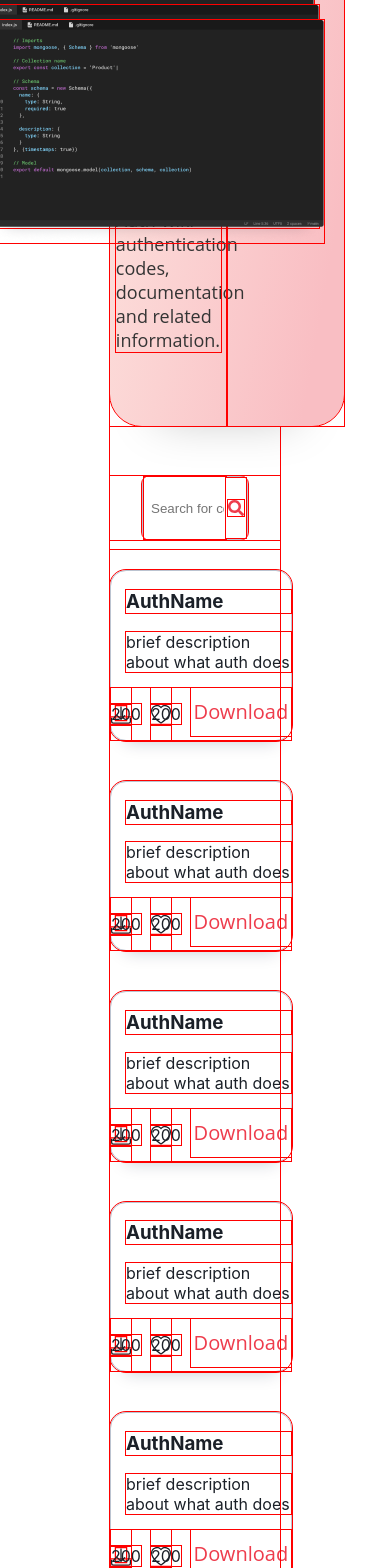
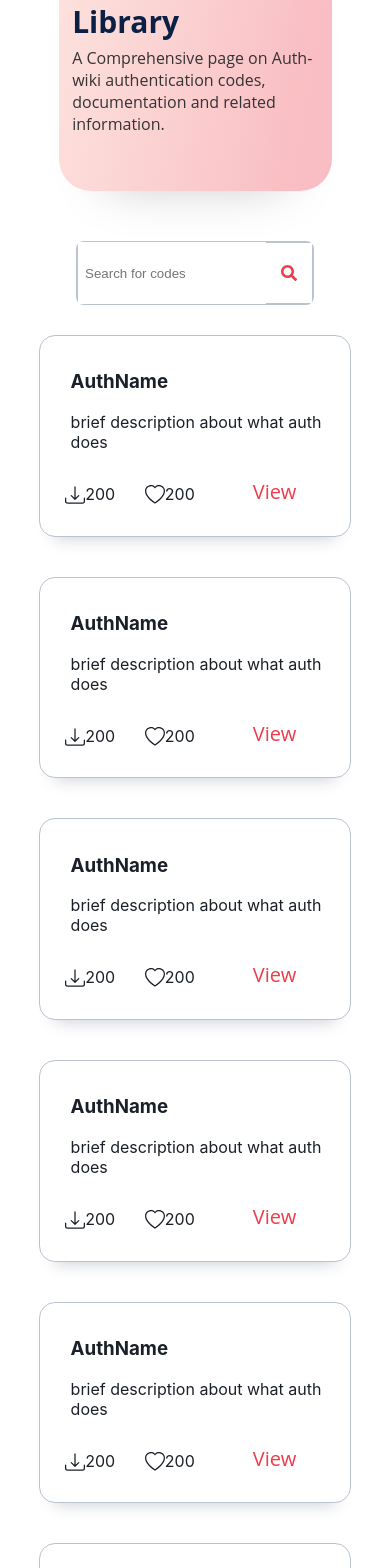
Before and after one commit to zuri-training/TeamGorilla-Auth_wiki, a React (Create React App) app in the folder FrontEnd/: page / in a window 390 px wide. Shown: the part 260-1828 px from the top of the page. Built offline with nearby package versions, Linux system fonts and the light colour scheme.

Commit message:
worked on responsiveness of library

```diff
--- a/FrontEnd/src/components/Header/Header.css
+++ b/FrontEnd/src/components/Header/Header.css
@@ -33,6 +33,7 @@
     font-style: 600;
     font-size: 20px;
     line-height: 28px;
+    color: inherit;
     /* background-color:brown; */
 }
 .header .active{
--- a/FrontEnd/src/index.css
+++ b/FrontEnd/src/index.css
@@ -1,6 +1,6 @@
-*{
+/* *{
   outline: 1px solid red;
- }
+ } */
 
 body {
   margin: 0;
@@ -17,3 +17,7 @@ code {
   font-family: source-code-pro, Menlo, Monaco, Consolas, 'Courier New',
     monospace;
 }
+a{
+  text-decoration: none;
+  cursor: pointer;
+}
--- a/FrontEnd/src/pages/Library/Library.css
+++ b/FrontEnd/src/pages/Library/Library.css
@@ -1,9 +1,9 @@
-.doc{
-    margin: 0 110px;
-}
+/* .doc{
+    padding: 0 110px
+} */
 .doc .doc-header{
     position: relative;
-    width:60vw;
+    width:780px;
     height: 60vh;
     background: linear-gradient(280.02deg, #F9BEC3 13.11%, #FDE5E0 104.68%);
     box-shadow: 0px 40px 48px -48px rgba(0, 0, 0, 0.25);
@@ -37,7 +37,6 @@
 .doc .doc-header .left{
     position: relative;
     width: 50%;
-    /* text-align: center; */
 }
 .doc .doc-header .left .doc-desc{
     width: 90%;
@@ -63,11 +62,8 @@
 
 
 .doc .library-search-wrapper{
-    /* position: absolute; */
-    /* box-sizing: border-box; */
     display: flex;
     align-items: center;
-    /* border: 2px solid #BBC3D0; #0A2145 */
     border: 2px solid #BBC3D0;
     border-radius: 8px;
     height: 60px;
@@ -81,13 +77,11 @@
     height: 100%;
     width: 100%;
     border: none;
-    /* outline: none; */
+    outline: none;
     width: 80%;
     text-indent: 5px;
-    /* border: 2px solid #BBC3D0; */
 }
 .doc .library-search-span {
-    /* background-color: /*#0A2145; */
     background: #fff;
     color: #EE3C4C;
     height: 100%;
@@ -100,27 +94,22 @@
 }
 .doc .container{
     display: flex;
-    width: 100%;
-    /* justify-content: center; */
+
+    width: 80%;
+    margin: auto;
     justify-content:space-between;
     align-items:flex-start ;
-    /* margin: 50px 0px; */
     flex-wrap: wrap;
-    /* margin: 0 auto; */
-    /* margin-left: -50px; */
-    /* margin-bottom: 50px; */
     color: #1B2028;
 
 }
 .doc .container .card {
-    /* background: #0A2145; */
     background: white;
     border-radius: 32px;
     width: 300px;
     min-height: 150px;
     border: 1px solid #BBC3D0;
     border-radius: 16px;
-    /* margin:30px 20px; */
     margin: 20px 0px 20px 0px;
     box-shadow: 0px 16px 16px -16px rgba(10, 33, 69, 0.25);
 }
@@ -137,7 +126,6 @@
 }
 .doc .container .card .el span {
     padding-top: 16px;
-    /* height: 48px; */
     font-family:'Open Sans';
     font-style: 600;
     font-size: 20px;
@@ -151,7 +139,6 @@
     gap: 8px;
     width: 100px;
     height: 48px;
-    /* border-radius: 8px; */
     font-family:'Open Sans';
     font-style: 600;
     font-size: 20px;
@@ -162,3 +149,39 @@
     color: #EE3C4C;
     border: none
 }
+@media only screen and (max-width: 768px) {
+    .doc .doc-header{
+        width: 70%;
+        height: auto;
+        flex-direction: column;
+        justify-content:center;
+        align-items: center;
+        padding: 40px 0px;
+    }
+    .doc .doc-header .right {
+        display: none;
+    }
+    .doc .doc-header .left {
+        width: 100%;
+    }
+    .doc .doc-header .left h3{
+        margin-top: 0px;
+
+    }
+    .doc .container {
+        justify-content:center;
+    }
+    .doc .container .card{
+        padding:5%;
+    }
+
+}
+@media only screen and (max-width: 550px) {
+    .doc .doc-header h3{
+        font-size: 30px !important;
+        padding-bottom: 15px;
+    }
+    .doc .doc-header p{
+        font-size: 16px !important;
+    }
+}
--- a/FrontEnd/src/pages/Library/Library.js
+++ b/FrontEnd/src/pages/Library/Library.js
@@ -1,18 +1,11 @@
-import React, {useState} from 'react'
-import {BsDownload, BsHeart, BsHeartFill} from 'react-icons/bs'
+import React from 'react'
+
 import './Library.css'
 import logo from '../../assets/images/main 4.png'
+import LibraryCard from './LibraryCard'
 
 function Library() {
-  const [checked, setChecked] = useState(false);
-  const check = () => {
-    if (checked === false){
-      setChecked(true)
-    } else{
-      setChecked(false)
-    }
-    console.log(checked)
-  }
+
   return (
     <div className=''>
       <div className='doc'>
@@ -41,102 +34,15 @@ function Library() {
         </div>
       </div>
       <div className='container'>
-      <div className='card'>
-          <h3>AuthName</h3>
-          <p>brief description about what auth does</p>
-          <div className='el'>
-            <span><BsDownload /></span>
-            <p>200</p>
-          { checked ? <span onClick={() => check()}><BsHeartFill /></span>:
-          <span onClick={() => check()}><BsHeart /></span>}
-          <p>200</p>
-          <button>Download</button>
-          </div>
-        </div>
-        <div className='card'>
-          <h3>AuthName</h3>
-          <p>brief description about what auth does</p>
-          <div className='el'>
-            <span><BsDownload /></span>
-            <p>200</p>
-          { checked ? <span onClick={() => check()}><BsHeartFill /></span>:
-          <span onClick={() => check()}><BsHeart /></span>}
-          <p>200</p>
-          <button>Download</button>
-          </div>
-        </div>
-        <div className='card'>
-          <h3>AuthName</h3>
-          <p>brief description about what auth does</p>
-          <div className='el'>
-            <span><BsDownload /></span>
-            <p>200</p>
-          { checked ? <span onClick={() => check()}><BsHeartFill /></span>:
-          <span onClick={() => check()}><BsHeart /></span>}
-          <p>200</p>
-          <button>Download</button>
-          </div>
-        </div>
-        <div className='card'>
-          <h3>AuthName</h3>
-          <p>brief description about what auth does</p>
-          <div className='el'>
-            <span><BsDownload /></span>
-            <p>200</p>
-          { checked ? <span onClick={() => check()}><BsHeartFill /></span>:
-          <span onClick={() => check()}><BsHeart /></span>}
-          <p>200</p>
-          <button>Download</button>
-          </div>
-        </div>
-        <div className='card'>
-          <h3>AuthName</h3>
-          <p>brief description about what auth does</p>
-          <div className='el'>
-            <span><BsDownload /></span>
-            <p>200</p>
-          { checked ? <span onClick={() => check()}><BsHeartFill /></span>:
-          <span onClick={() => check()}><BsHeart /></span>}
-          <p>200</p>
-          <button>Download</button>
-          </div>
-        </div>
-        <div className='card'>
-          <h3>AuthName</h3>
-          <p>brief description about what auth does</p>
-          <div className='el'>
-            <span><BsDownload /></span>
-            <p>200</p>
-          { checked ? <span onClick={() => check()}><BsHeartFill /></span>:
-          <span onClick={() => check()}><BsHeart /></span>}
-          <p>200</p>
-          <button>Download</button>
-          </div>
-        </div>
-        <div className='card'>
-          <h3>AuthName</h3>
-          <p>brief description about what auth does</p>
-          <div className='el'>
-            <span><BsDownload /></span>
-            <p>200</p>
-          { checked ? <span onClick={() => check()}><BsHeartFill /></span>:
-          <span onClick={() => check()}><BsHeart /></span>}
-          <p>200</p>
-          <button>Download</button>
-          </div>
-        </div>
-        <div className='card'>
-          <h3>AuthName</h3>
-          <p>brief description about what auth does</p>
-          <div className='el'>
-            <span><BsDownload /></span>
-            <p>200</p>
-          { checked ? <span onClick={() => check()}><BsHeartFill /></span>:
-          <span onClick={() => check()}><BsHeart /></span>}
-          <p>200</p>
-          <button>Download</button>
-          </div>
-        </div>
+      <LibraryCard />
+      <LibraryCard />
+      <LibraryCard />
+      <LibraryCard />
+      <LibraryCard />
+      <LibraryCard />
+      <LibraryCard />
+      <LibraryCard />
+      <LibraryCard />
 
       </div>
       </div>
--- /dev/null
+++ b/FrontEnd/src/pages/Library/LibraryCard.js
@@ -0,0 +1,30 @@
+import React, {useState}from 'react'
+import {BsDownload, BsHeart, BsHeartFill} from 'react-icons/bs'
+
+function LibraryCard() {
+    const [checked, setChecked] = useState(false);
+  const check = () => {
+    if (checked === false){
+      setChecked(true)
+    } else{
+      setChecked(false)
+    }
+    console.log(checked)
+  }
+  return (
+    <div className='card'>
+          <h3>AuthName</h3>
+          <p>brief description about what auth does</p>
+          <div className='el'>
+            <span><BsDownload /></span>
+            <p>200</p>
+          { checked ? <span onClick={() => check()}><BsHeartFill /></span>:
+          <span onClick={() => check()}><BsHeart /></span>}
+          <p>200</p>
+          <button>View</button>
+          </div>
+        </div>
+  )
+}
+
+export default LibraryCard
```
